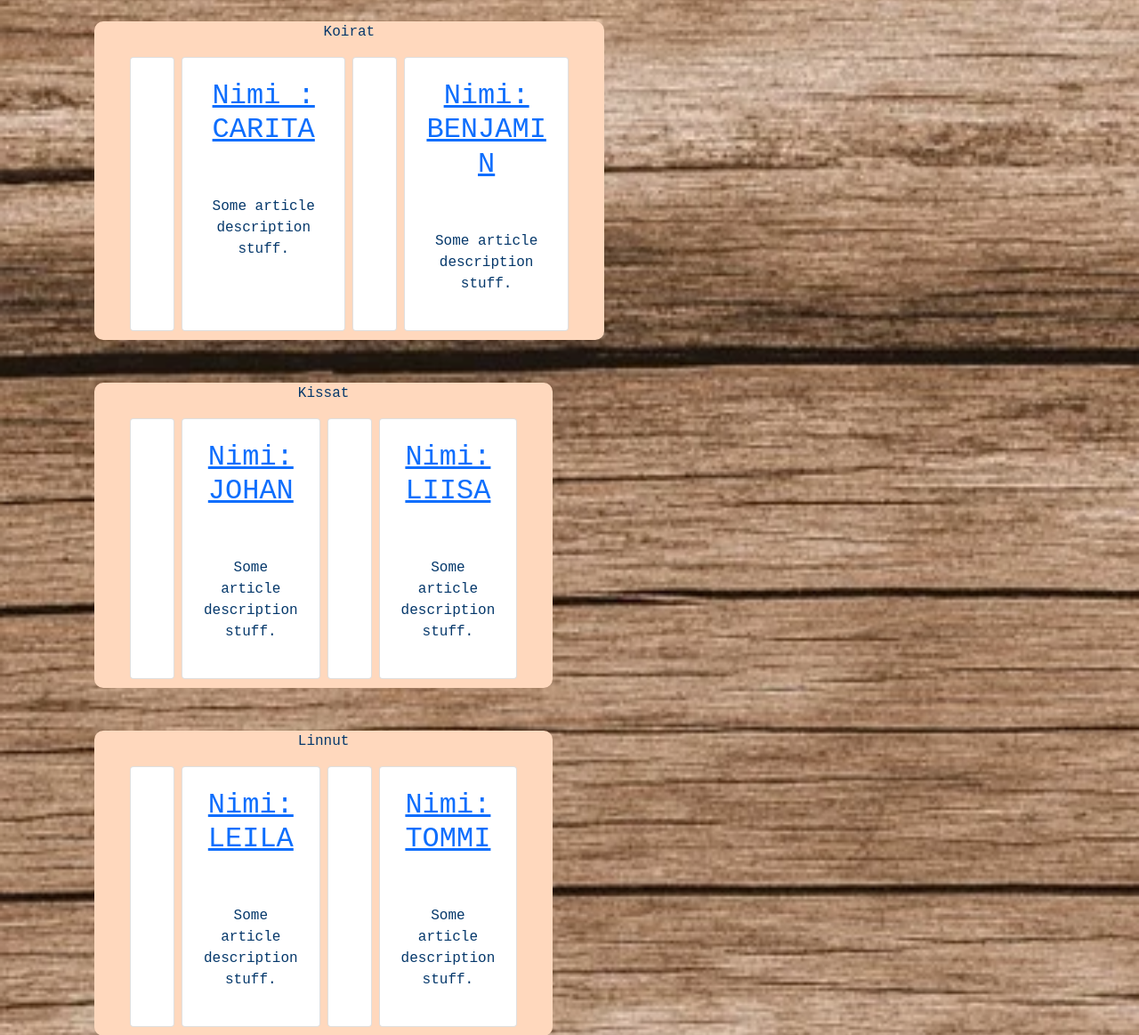
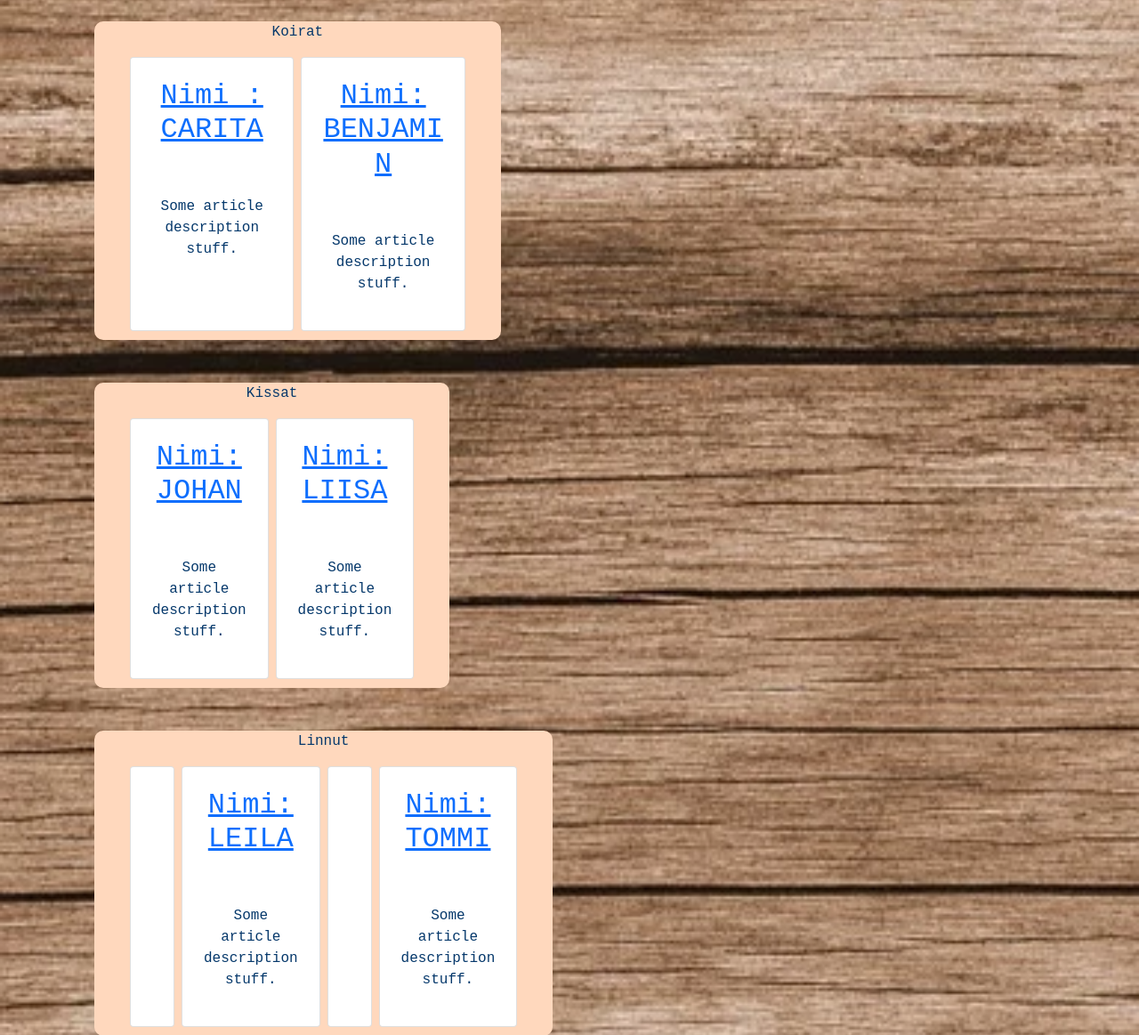
Before and after one commit to JohanKivilomplo/Lemmikkivuokraamo-frontend, a PHP site: the page made by lemminkäinen/eläimet.php in a window 1280 px wide. Shown: the part 83-1246 px from the top of the page at 89% size. Run offline with PHP 8.4, Linux system fonts and the light colour scheme; data comes from the database, SQL or seed files in the repository.

Commit message:
Poistettu tyhjiä cardeja

```diff
--- a/lemminkäinen/eläimet.php
+++ b/lemminkäinen/eläimet.php
@@ -58,8 +58,6 @@
             <div class="elain m-4">
               <p>Koirat</p>
                 <div class="cards">
-                  <div class="card">
-                    <p>
                       <?php
                       function getCarita(){
                         require_once '../php/modules/db.php';
@@ -77,10 +75,7 @@
                         }
                     }
                     ?>
-                    </p>
                   <?php $CARITA = getCarita() ?>
-
-                  </div>
                   <div class="card">
                     <h2><a href="#">
                       <?php
@@ -91,8 +86,7 @@
                     <p>Some article description stuff.</p>
                   </div>
 
-                  <div class="card">
-                    <p>
+
                       <?php
                       function getBenjamin(){
                         require_once '../php/modules/db.php';
@@ -110,10 +104,8 @@
                         }
                     }
                     ?>
-                    </p>
                   <?php $BENJAMIN = getBenjamin() ?>
 
-                  </div>
                   <div class="card">
                     <h2><a href="#">
                       <?php
@@ -132,8 +124,6 @@
             <div class="elain m-4">
               <p>Kissat</p>
               <div class="cards">
-              <div class="card">
-                    <p>
                       <?php
                       function getJohan(){
                         require_once '../php/modules/db.php';
@@ -151,10 +141,8 @@
                         }
                     }
                     ?>
-                    </p>
                   <?php $JOHAN = getJohan() ?>
 
-                  </div>
                   <div class="card">
                     <h2><a href="#">
                       <?php
@@ -165,8 +153,6 @@
                     <p>Some article description stuff.</p>
                   </div>
 
-                  <div class="card">
-                    <p>
                       <?php
                       function getLiisa(){
                         require_once '../php/modules/db.php';
@@ -184,10 +170,7 @@
                         }
                     }
                     ?>
-                    </p>
                   <?php $LIISA = getLiisa() ?>
-
-                  </div>
                   <div class="card">
                     <h2><a href="#">
                       <?php
```
